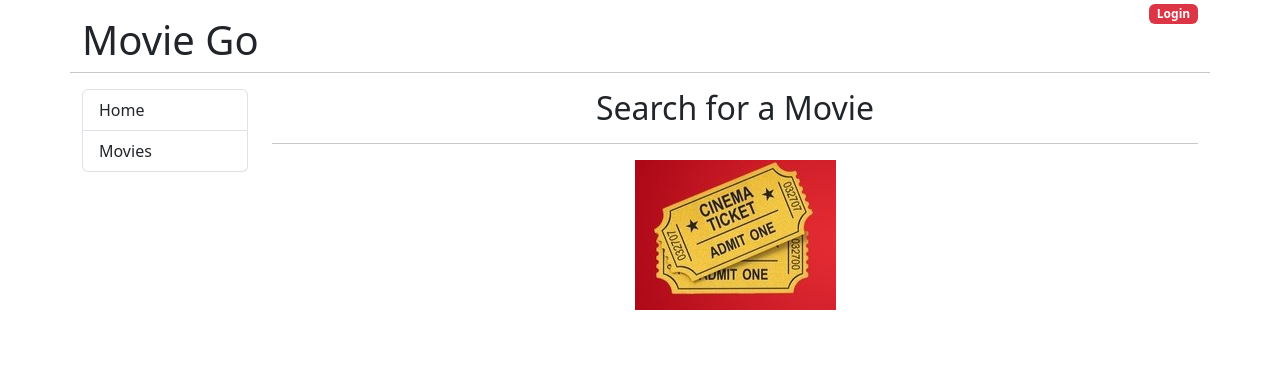
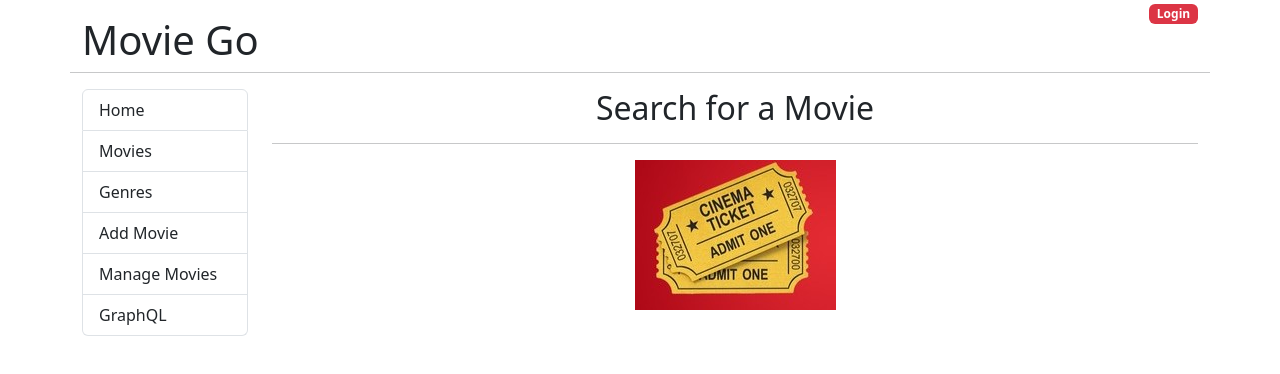
Before and after one commit to Nimira43/Movie-Go, a React (Create React App) app in the folder movie-go-front/: page /movies in a window 1280 px wide. Shown: the top 374 px of the page. Built offline with nearby package versions, Linux system fonts and the light colour scheme.

Commit message:
Created Movies component

```diff
--- a/movie-go-front/src/App.js
+++ b/movie-go-front/src/App.js
@@ -19,6 +19,10 @@ function App() {
             <div className="list-group">
               <a href="#!" className="list-group-item list-group-item-action">Home</a>
               <a href="#!" className="list-group-item list-group-item-action">Movies</a>
+              <a href="#!" className="list-group-item list-group-item-action">Genres</a>
+              <a href="#!" className="list-group-item list-group-item-action">Add Movie</a>
+              <a href="#!" className="list-group-item list-group-item-action">Manage Movies</a>
+              <a href="#!" className="list-group-item list-group-item-action">GraphQL</a>
             </div>
           </nav>
         </div>
```
Also changed, not shown: movie-go-front/src/components/Movies.js (added, +12 -0 lines).
